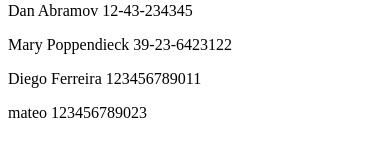
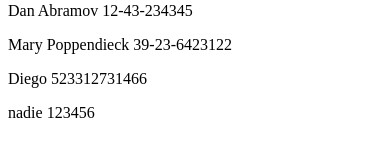
Before and after one commit to HappyFacell/react_course, a React (Create React App) app in the folder Part2_exercises/phonebook/: page / in a window 390 px wide. Shown: the part 336-492 px from the top of the page. Built offline with nearby package versions, Linux system fonts and the light colour scheme; data requests are answered from the project's data file.

Commit message:
Phonebook

```diff
--- a/Part2_exercises/phonebook/db.json
+++ b/Part2_exercises/phonebook/db.json
@@ -21,13 +21,13 @@
       "id": 4
     },
     {
-      "name": "Diego Ferreira",
-      "number": "123456789011",
+      "name": "Diego",
+      "number": "523312731466",
       "id": 5
     },
     {
-      "name": "mateo",
-      "number": "123456789023",
+      "name": "nadie",
+      "number": "123456",
       "id": 6
     }
   ]
--- a/Part2_exercises/phonebook/src/App.js
+++ b/Part2_exercises/phonebook/src/App.js
@@ -2,7 +2,7 @@ import React, { useState, useEffect } from "react";
 import Filter from "./components/Filter";
 import PersonForm from "./components/PersonForms";
 import Person from "./components/Persons";
-import axios from "axios";
+import {getAll, create} from "./services/persons"
 
 const App = () => {
   const [persons, setPersons] = useState([]);
@@ -11,8 +11,9 @@ const App = () => {
   const [searchTerm, setSearchTerm] = useState("");
 
   useEffect(() => {
-    axios.get("http://localhost:3001/persons").then((response) => {
-      setPersons(response.data);
+    getAll()
+    .then((response) => {
+      setPersons(response);
     });
   }, []);
 
@@ -26,11 +27,10 @@ const App = () => {
     };
 
     if (!existingPerson && !existingPhone) {
-      axios
-        .post("http://localhost:3001/persons", personObject)
+      create(personObject)
         .then((response) => {
-          console.log(response.data);
-          setPersons(persons.concat(response.data));
+          console.log(response);
+          setPersons(persons.concat(response));
           setNewName("");
           setNewPhone("");
         });
--- /dev/null
+++ b/Part2_exercises/phonebook/src/services/persons.js
@@ -0,0 +1,20 @@
+import axios from "axios";
+
+const baseUrl = "http://localhost:3001/persons";
+
+const getAll = async () => {
+  const request = axios.get(baseUrl);
+  const response = await request;
+  return response.data;
+};
+
+const create = async (newObject) => {
+  const request = axios.post(baseUrl, newObject);
+  const response = await request;
+  return response.data;
+};
+
+export {
+  getAll,
+  create,
+};
```
